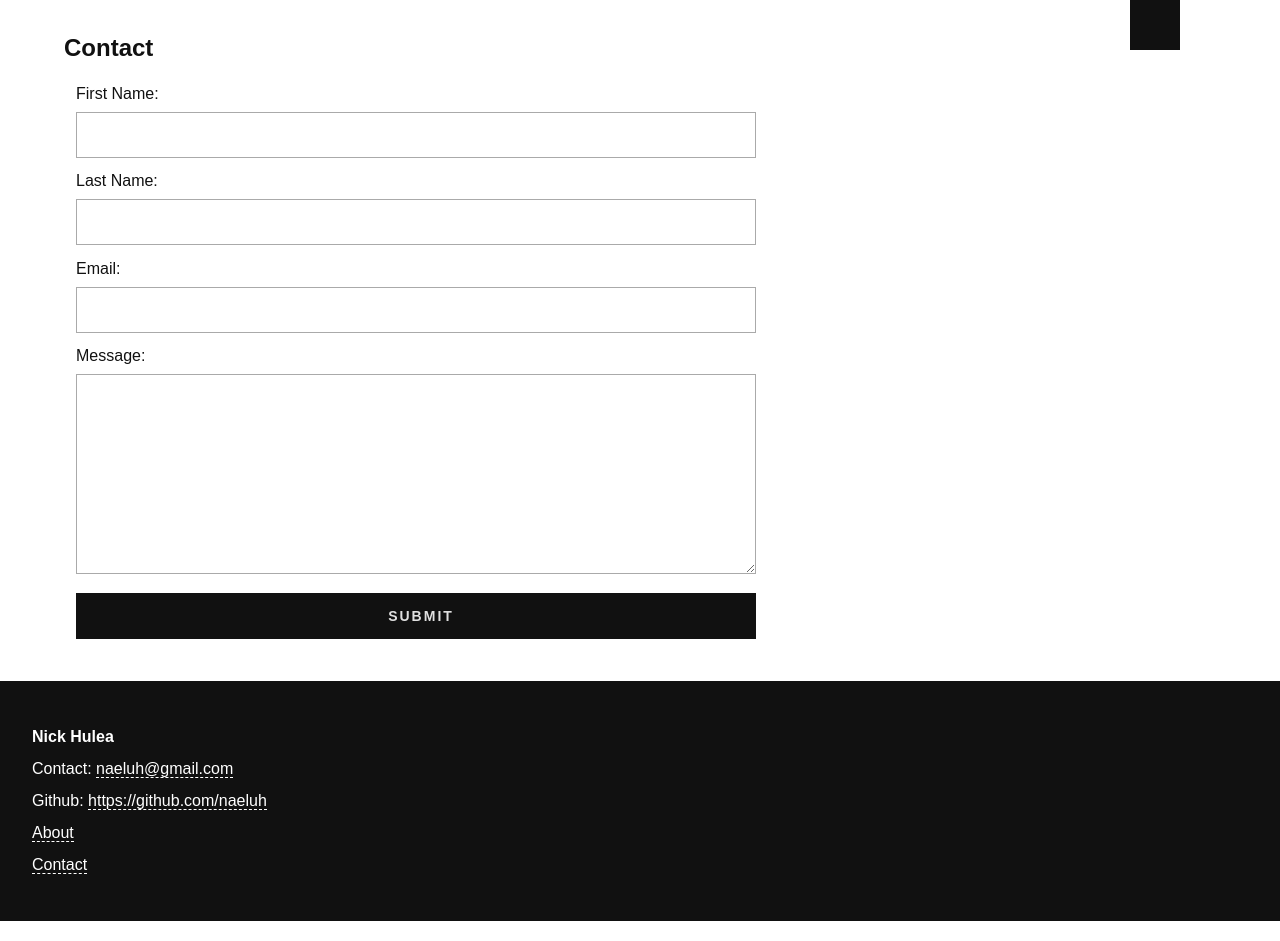
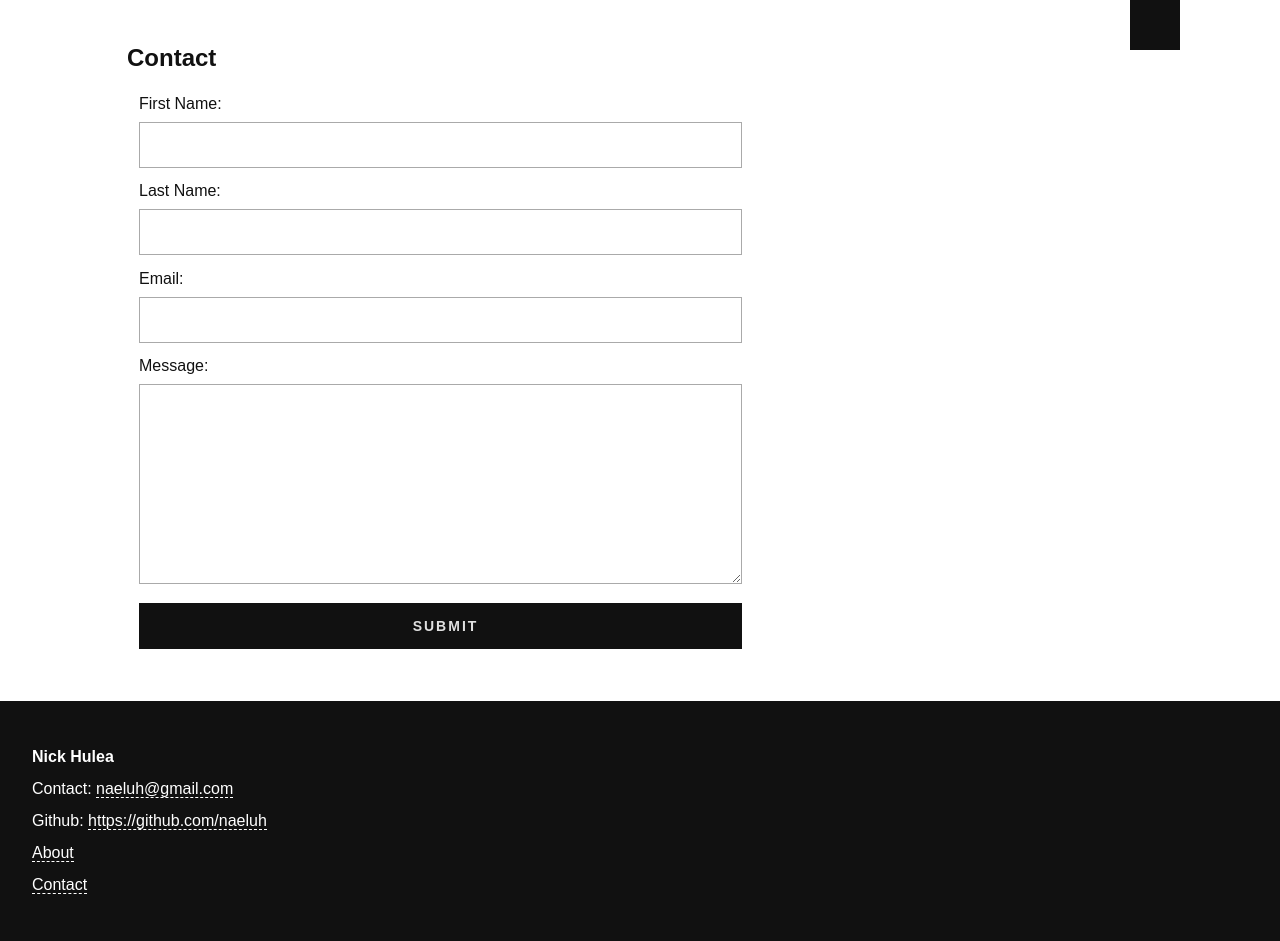
Before and after one commit to naeluh/react-hulea, a React app: page /contact in a window 1280 px wide. Built offline with nearby package versions, Linux system fonts and the light colour scheme.

Commit message:
updated contact form and homepage need to add more from resume

```diff
--- a/src/app/Form.js
+++ b/src/app/Form.js
@@ -122,6 +122,8 @@ class Form extends React.Component {
 
     render() {
         return (
+            <div className="background-content">
+
                 <section className="offset60">
 
                     <form className='react-form' onSubmit={this.handleSubmit}>
@@ -159,6 +161,7 @@ class Form extends React.Component {
                         </fieldset>
                     </form>
                 </section>
+            </div>
         )
     }
 }
```
Lines whose indentation alone changed are shown as unchanged.
